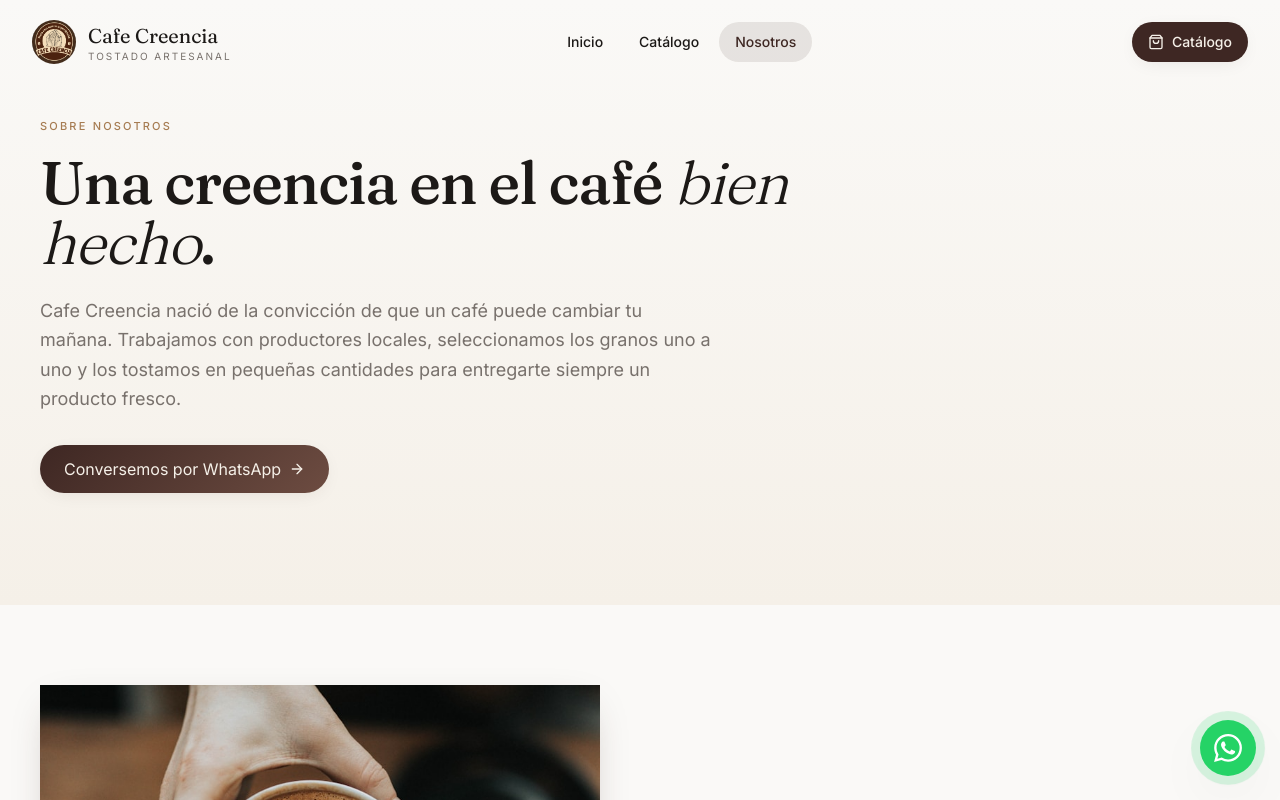
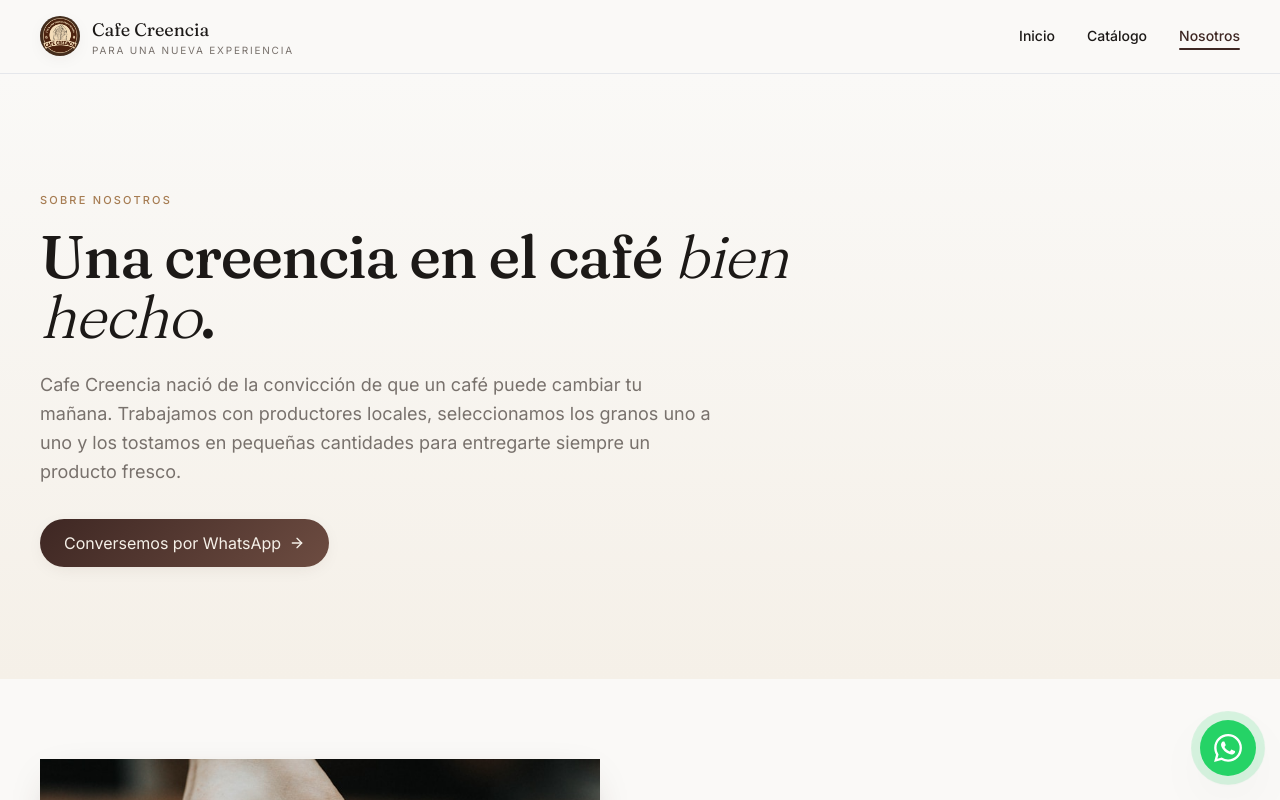
Before and after one commit to Andresp1073/Creencia-Coffe-2026, a Next.js app: page /nosotros in a window 1280 px wide. Shown: the top 800 px of the page. Built offline with nearby package versions, Linux system fonts and the light colour scheme.

Commit message:
fix: header always solid background, never transparent, improved scroll behavior

```diff
--- a/components/site/header.tsx
+++ b/components/site/header.tsx
@@ -3,7 +3,7 @@
 import Link from "next/link";
 import Image from "next/image";
 import { usePathname } from "next/navigation";
-import { Menu, X, ShoppingBag } from "lucide-react";
+import { Menu, X } from "lucide-react";
 import { useState, useEffect, useCallback } from "react";
 import { cn } from "@/lib/utils";
 
@@ -39,87 +39,76 @@ export function Header() {
     };
   }, [open]);
 
-  const isActive = (href: string) => {
-    if (href === "/") return pathname === "/";
-    if (href === "/catalogo") return pathname.startsWith("/catalogo") || pathname.startsWith("/producto");
-    return pathname.startsWith(href);
-  };
-
   return (
     <>
       <header
         className={cn(
-          "fixed top-0 left-0 right-0 z-50 transition-all duration-300",
+          "sticky top-0 z-50 transition-all duration-300",
           scrolled
-            ? "bg-background/95 backdrop-blur-lg shadow-elevated border-b border-border/50 py-3"
-            : "bg-transparent py-5"
+            ? "bg-background/95 backdrop-blur-lg shadow-elevated border-b border-border/50"
+            : "bg-background border-b border-border/60"
         )}
         role="banner"
       >
-        <div className="mx-auto max-w-7xl px-4 sm:px-6 lg:px-8">
-          <div className="flex items-center justify-between">
+        <div className="mx-auto max-w-7xl px-6 lg:px-10 h-18 flex items-center justify-between py-4">
           <Link
             href="/"
             className="flex items-center gap-3 group focus:outline-none focus-visible:ring-2 focus-visible:ring-brand-caramel focus-visible:ring-offset-2 rounded-lg transition-opacity hover:opacity-90"
             aria-label="Cafe Creencia - Ir a página principal"
           >
-              <div className="relative">
             <Image
               src="/imagenes/LOGO-CC.png"
               alt=""
-                  width={44}
-                  height={44}
-                  className="h-11 w-11 rounded-full object-cover shadow-elevated transition-transform duration-300 group-hover:scale-105"
+              width={40}
+              height={40}
+              className="h-10 w-10 rounded-full object-cover shadow-soft transition-transform duration-300 group-hover:scale-105"
               aria-hidden="true"
             />
-              </div>
-              <div className="leading-tight hidden sm:block">
-                <div className="font-display text-xl text-foreground">Cafe Creencia</div>
-                <div className="text-[10px] uppercase tracking-[0.2em] text-muted-foreground">
-                  Tostado artesanal
+            <div className="leading-tight">
+              <div className="font-display text-lg text-foreground">Cafe Creencia</div>
+              <div className="text-[10px] uppercase tracking-[0.18em] text-muted-foreground">
+                Para una nueva experiencia
               </div>
             </div>
           </Link>
 
           <nav
-              className="hidden md:flex items-center gap-1"
+            className="hidden md:flex items-center gap-8"
             role="navigation"
             aria-label="Navegación principal"
           >
-              {links.map((link) => (
+            {links.map((link) => {
+              const isActive = pathname === link.href ||
+                (link.href === "/catalogo" && pathname.startsWith("/producto")) ||
+                (link.href === "/catalogo" && pathname.startsWith("/catalogo"));
+              return (
                 <Link
                   key={link.href}
                   href={link.href}
                   className={cn(
-                    "relative px-4 py-2.5 text-sm font-medium rounded-full transition-all duration-200",
-                    isActive(link.href)
-                      ? "text-coffee-dark bg-coffee-dark/10"
-                      : "text-foreground/80 hover:text-coffee-dark hover:bg-muted/50"
+                    "text-sm transition-smooth relative font-medium",
+                    isActive
+                      ? "text-coffee-dark"
+                      : "text-foreground/80 hover:text-coffee-dark"
                   )}
-                  aria-current={isActive(link.href) ? "page" : undefined}
+                  aria-current={isActive ? "page" : undefined}
                   aria-label={link.description}
                 >
                   {link.label}
+                  {isActive && (
+                    <span
+                      className="absolute -bottom-1 left-0 right-0 h-0.5 bg-coffee-dark rounded-full"
+                      aria-hidden="true"
+                    />
+                  )}
                 </Link>
-              ))}
+              );
+            })}
           </nav>
-
-            <div className="flex items-center gap-2">
-              <Link
-                href="/catalogo"
-                className="hidden md:flex items-center gap-2 px-4 py-2.5 text-sm font-medium rounded-full bg-coffee-dark text-cream hover:bg-coffee-medium transition-colors shadow-soft hover:shadow-warm"
-                aria-label="Ver catálogo de productos"
-              >
-                <ShoppingBag className="size-4" />
-                <span>Catálogo</span>
-              </Link>
 
           <button
             onClick={() => setOpen(!open)}
-                className={cn(
-                  "p-2.5 rounded-full transition-all duration-200 md:hidden",
-                  open ? "bg-muted text-foreground" : "text-foreground hover:bg-muted"
-                )}
+            className="md:hidden p-2 -mr-2 text-foreground hover:bg-muted rounded-lg focus:outline-none focus-visible:ring-2 focus-visible:ring-brand-caramel"
             aria-label={open ? "Cerrar menú" : "Abrir menú"}
             aria-expanded={open}
             aria-controls="mobile-menu"
@@ -127,86 +116,49 @@ export function Header() {
             {open ? <X className="size-5" /> : <Menu className="size-5" />}
           </button>
         </div>
-          </div>
-        </div>
-      </header>
 
         {open && (
-        <div
-          className="fixed inset-0 z-40 bg-coffee-dark/60 backdrop-blur-sm md:hidden"
-          onClick={() => setOpen(false)}
-          aria-hidden="true"
-        />
-      )}
-
           <nav
             id="mobile-menu"
-        className={cn(
-          "fixed top-0 right-0 z-50 h-full w-80 max-w-[85vw] bg-background shadow-elevated transition-transform duration-300 ease-out md:hidden",
-          open ? "translate-x-0" : "translate-x-full"
-        )}
+            className="md:hidden border-t border-border/60 bg-background"
             role="navigation"
             aria-label="Menú móvil"
           >
-        <div className="flex flex-col h-full">
-          <div className="flex items-center justify-between px-6 py-5 border-b border-border">
-            <div className="flex items-center gap-3">
-              <Image
-                src="/imagenes/LOGO-CC.png"
-                alt=""
-                width={36}
-                height={36}
-                className="h-9 w-9 rounded-full object-cover"
-                aria-hidden="true"
-              />
-              <span className="font-display text-lg text-foreground">Menu</span>
-            </div>
-            <button
-              onClick={() => setOpen(false)}
-              className="p-2 rounded-full hover:bg-muted transition-colors"
-              aria-label="Cerrar menú"
-            >
-              <X className="size-5 text-foreground" />
-            </button>
-          </div>
-
-          <div className="flex-1 overflow-y-auto py-4">
-            <div className="px-4 space-y-1">
-              {links.map((link) => (
+            <div className="px-6 py-4 flex flex-col gap-1">
+              {links.map((link) => {
+                const isActive = pathname === link.href ||
+                  (link.href === "/catalogo" && pathname.startsWith("/producto")) ||
+                  (link.href === "/catalogo" && pathname.startsWith("/catalogo"));
+                return (
                   <Link
                     key={link.href}
                     href={link.href}
                     onClick={() => setOpen(false)}
                     className={cn(
-                    "flex items-center gap-3 px-4 py-3.5 text-base font-medium rounded-xl transition-colors",
-                    isActive(link.href)
+                      "text-base py-3 px-3 rounded-lg transition-colors font-medium",
+                      isActive
                         ? "text-coffee-dark bg-brand-caramel/10"
-                      : "text-foreground/80 hover:text-coffee-dark hover:bg-muted"
+                        : "text-foreground/80 hover:bg-muted"
                     )}
-                  aria-current={isActive(link.href) ? "page" : undefined}
+                    aria-current={isActive ? "page" : undefined}
                   >
-                  <span className="w-1.5 h-1.5 rounded-full bg-current opacity-0 transition-opacity data-[active=true]:opacity-100" />
                     {link.label}
                   </Link>
-              ))}
-            </div>
-          </div>
-
-          <div className="p-6 border-t border-border bg-muted/30">
-            <Link
-              href="/catalogo"
+                );
+              })}
+              <button
                 onClick={() => setOpen(false)}
-              className="flex items-center justify-center gap-2 w-full px-6 py-3.5 text-base font-medium rounded-full bg-coffee-dark text-cream hover:bg-coffee-medium transition-colors"
+                className="mt-2 text-sm text-muted-foreground py-2 text-left px-3 rounded-lg hover:bg-muted"
+                aria-label="Cerrar menú"
               >
-              <ShoppingBag className="size-5" />
-              Ver catálogo
-            </Link>
-            <p className="text-center text-xs text-muted-foreground mt-4">
-              Tostado artesanal · Lotes pequenos
-            </p>
-          </div>
+                <span className="flex items-center gap-2">
+                  <X className="size-4" /> Cerrar menú
+                </span>
+              </button>
             </div>
           </nav>
+        )}
+      </header>
     </>
   );
 }
```
Lines whose indentation alone changed are shown as unchanged.
